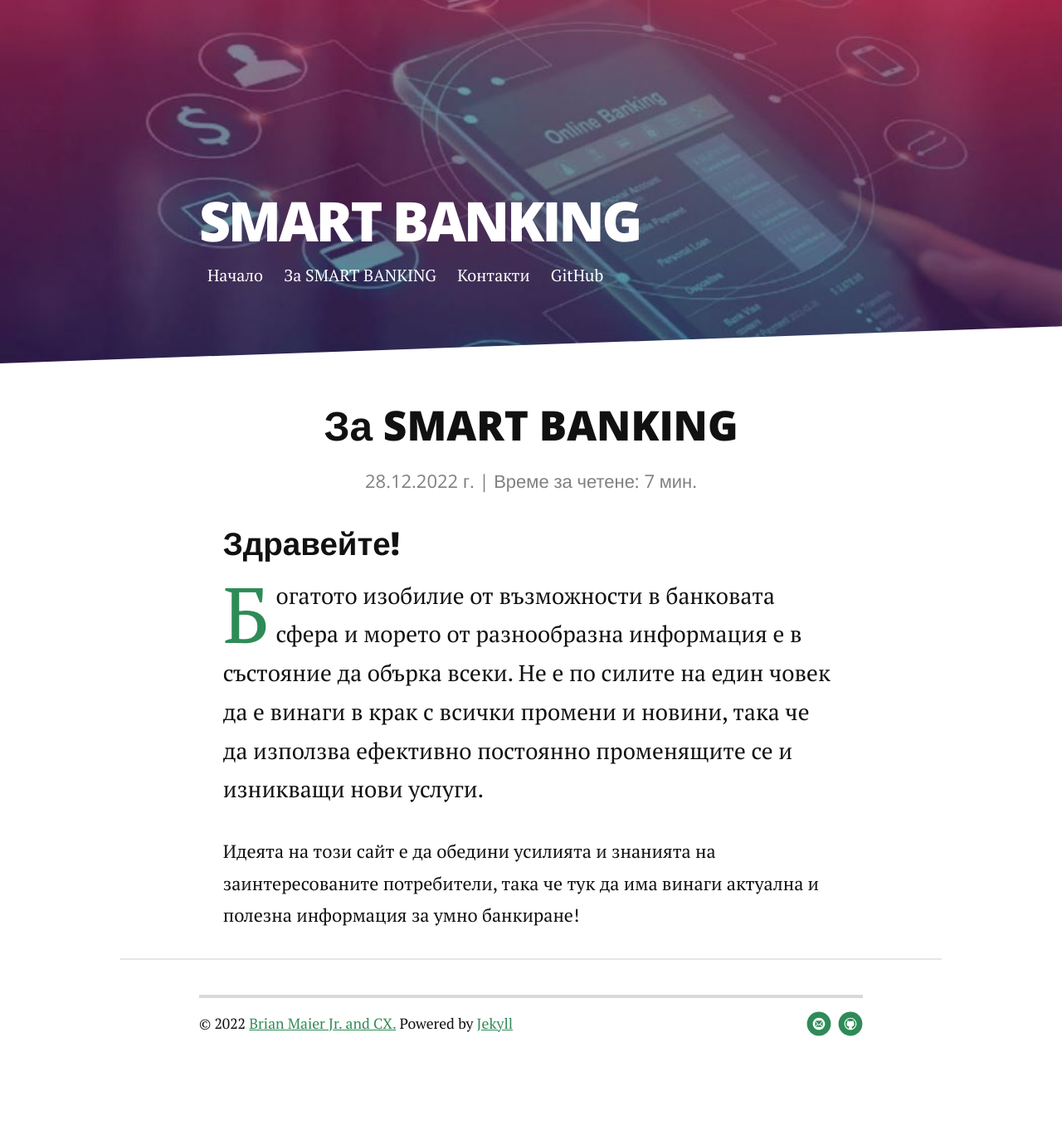
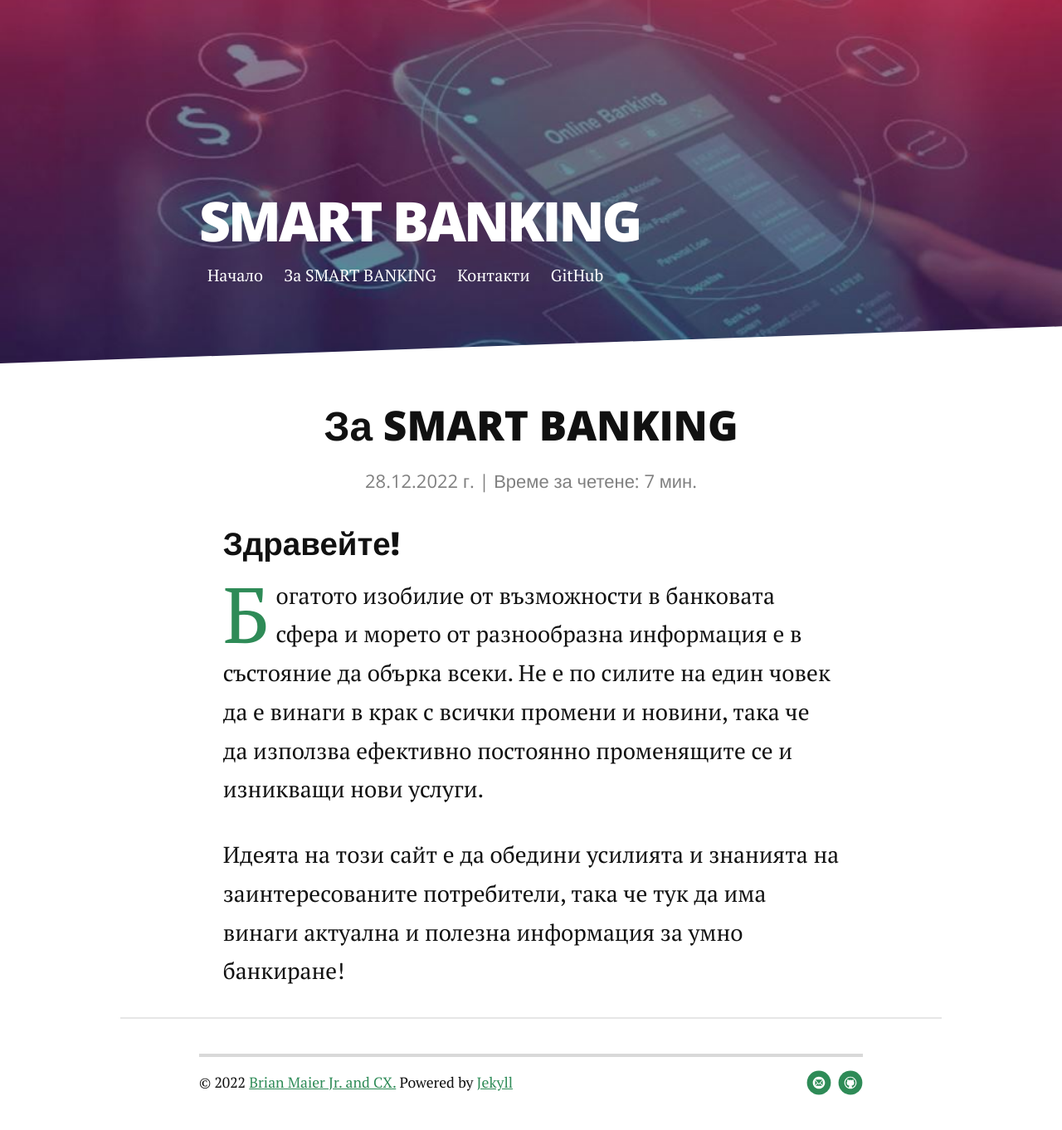
Before and after one commit to Smart-Banking/Smart-Banking.github.io, a Jekyll site: the page built from intro.md, in a window 1280 px wide. Shown: the whole page at 83% size. Built offline with Jekyll 4.4.1, drawn with Linux system fonts in a browser that asks for light colours; nearby versions of some CDN libraries; comment, search, counter and statistics services are not loaded; before the commit the page ends 1290 px from its top, so only the background shows below that.

Commit message:
интро

```diff
--- a/intro.md
+++ b/intro.md
@@ -7,4 +7,4 @@
 
 <p class="intro"><span class="dropcap">Б</span>огатото изобилие от възможности в банковата сфера и морето от разнообразна информация е в състояние да обърка всеки. Не е по силите на един човек да е винаги в крак с всички промени и новини, така че да използва ефективно постоянно променящите се и изникващи нови услуги.</p>
 
-<p>Идеята на този сайт е да обедини усилията и знанията на заинтересованите потребители, така че тук да има винаги актуална и полезна информация за умно банкиране!</p>
+<p class="intro">Идеята на този сайт е да обедини усилията и знанията на заинтересованите потребители, така че тук да има винаги актуална и полезна информация за умно банкиране!</p>
```
